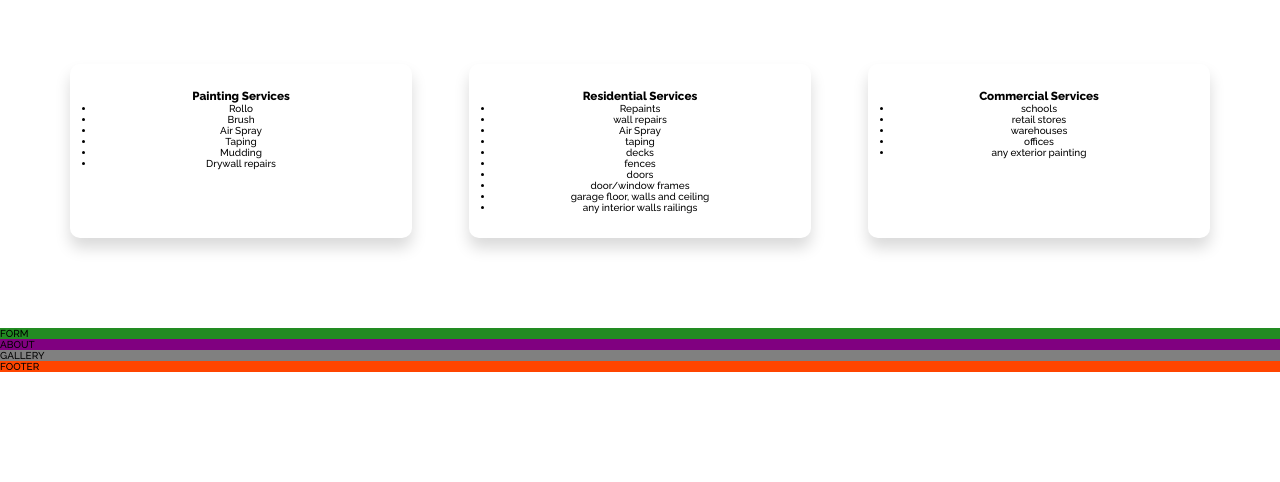
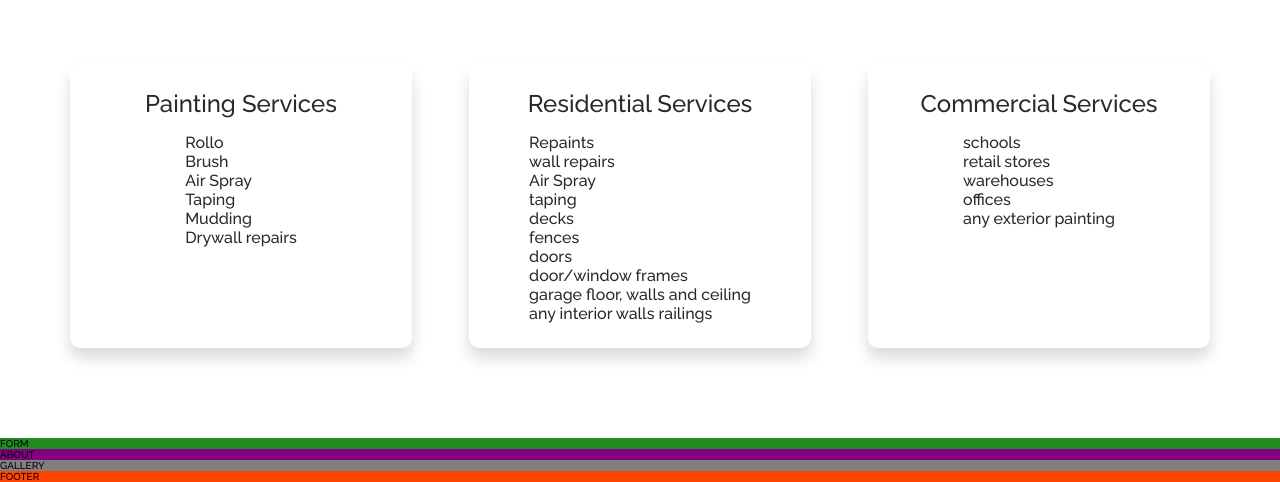
Before and after one commit to RatkoG/PTSPainting-site, a website: page dist/index.html in a window 1280 px wide. Shown: the part 751-1233 px from the top of the page. Before the commit the page ends 1123 px from the top, so only its background shows below. Drawn offline with Linux system fonts and the light colour scheme.

Commit message:
services section text

```diff
--- a/scss/_base.scss
+++ b/scss/_base.scss
@@ -1,6 +1,7 @@
 // VARIABLES
 
 $headingText:#FAFAFA;
+$textColor:#292929;
 $shadow:0 10px 15px 0 rgba(0, 0, 0, 0.15);
 $bgColor: #F5F5F5;
 $textWhite:#E9E9E9;
--- a/scss/_components.scss
+++ b/scss/_components.scss
@@ -62,3 +62,19 @@
     padding: 2.5rem;
   }
 }
+
+.heading-tertiary {
+  font-size: 2.4rem;
+  font-weight: 500;
+  color: $textColor;
+  margin-bottom: 1.5rem;
+}
+
+.services__list {
+  display: inline-block;
+  text-align: left;
+  margin: 0 auto;
+  list-style: none;
+  font-size: 1.6rem;
+  color: $textColor;
+}
```
Also changed, not shown: dist/css/main.css, 1 other file.
